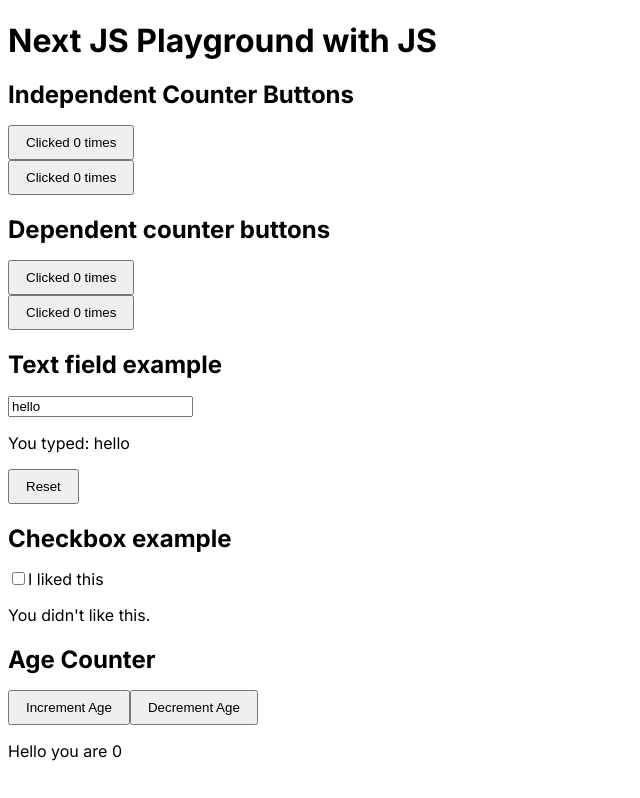
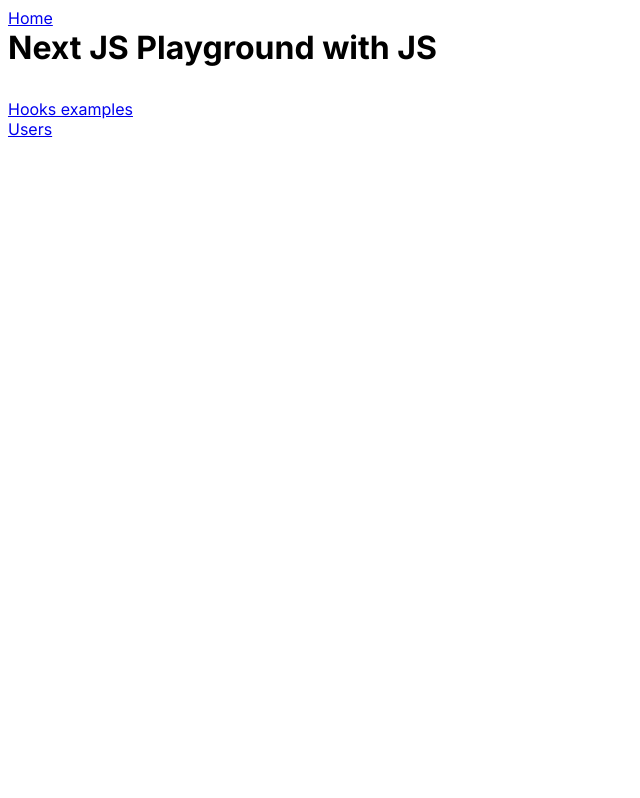
Before and after one commit to Sebasala/nextjs-playground-js, a Next.js app: page / in a window 1280 px wide. Shown: the whole page, without its empty margins (0-640 px from the left). Built offline with nearby package versions, Linux system fonts and the light colour scheme.

Commit message:
Moved hooks examples to another page and created Users page to develop a fetch api example

```diff
--- a/app/globals.css
+++ b/app/globals.css
@@ -1,8 +1,21 @@
-h1, h2, h3, h4, h5, h6 {
-  margin-bottom: 1rem;
+h2, h3, h4, h5, h6 {
+  margin: 0 0 1rem;
+}
+
+h1, section {
+  margin: 0 0 2rem;
+}
+
+ul {
+  margin: 0;
+  padding: 0;
 }
 
 button {
   cursor: pointer;
   padding: .5rem 1rem;
 }
+
+li {
+  list-style: none;
+}
--- a/app/layout.js
+++ b/app/layout.js
@@ -1,5 +1,6 @@
 import './globals.css'
 import { Inter } from 'next/font/google'
+import Link from 'next/link'
 
 const inter = Inter({ subsets: ['latin'] })
 
@@ -11,7 +12,10 @@
 export default function RootLayout({ children }) {
   return (
     <html lang="en">
-      <body className={inter.className}>{children}</body>
+      <body className={inter.className}>
+        <Link href='/'>Home</Link>
+        {children}
+      </body>
     </html>
   )
 }
--- a/app/page.js
+++ b/app/page.js
@@ -1,18 +1,11 @@
-import CheckboxCombo from '../components/CheckboxCombo'
-import DependentCounterButtons from '../components/DependentCounterButtons'
-import IndependentCounterButtons from '../components/IndependentCounterButtons'
-import ReducerCounterContainer from '../components/ReducerCounterContainer'
-import TextField from '../components/TextField'
+import { pages } from '@/constants'
+import Content from '@/components/Content'
 
 export default function Home() {
   return (
     <main>
       <h1>Next JS Playground with JS</h1>
-      <IndependentCounterButtons />
-      <DependentCounterButtons />
-      <TextField />
-      <CheckboxCombo />
-      <ReducerCounterContainer />
+      <Content pages={pages} />
     </main>
   )
 }
--- a/components/AgeCounter/index.js
+++ b/components/AgeCounter/index.js
@@ -1,7 +1,7 @@
 export default function AgeCounter({ age, incrementAge, decrementAge }) {
     return (
         <section>
-            <h2>Age Counter</h2>
+            <h2>Age Counter: useReducer example</h2>
             <button onClick={incrementAge}>Increment Age</button>
             <button onClick={decrementAge}>Decrement Age</button>
             <p>Hello you are {age}</p>
--- /dev/null
+++ b/components/Content/index.js
@@ -0,0 +1,19 @@
+import Link from 'next/link'
+
+const Content = ({ pages }) => {
+    return (
+        <nav>
+            <ul>
+                {pages.map(page => (
+                    <li key={page.id}>
+                        <Link href={page.path}>
+                            {page.name}
+                        </Link>
+                    </li>
+                ))}
+            </ul>
+        </nav>
+    )
+}
+
+export default Content;
--- /dev/null
+++ b/constants/index.js
@@ -0,0 +1,12 @@
+export const pages = [
+    {
+        id: 0,
+        name: 'Hooks examples',
+        path: '/hooks-examples'
+    },
+    {
+        id: 0,
+        name: 'Users',
+        path: '/users'
+    },
+]
```
Also changed, not shown: app/hooks-examples/page.js (added, +24 -0 lines), app/users/page.js (added, +10 -0 lines), .eslintrc.json.
